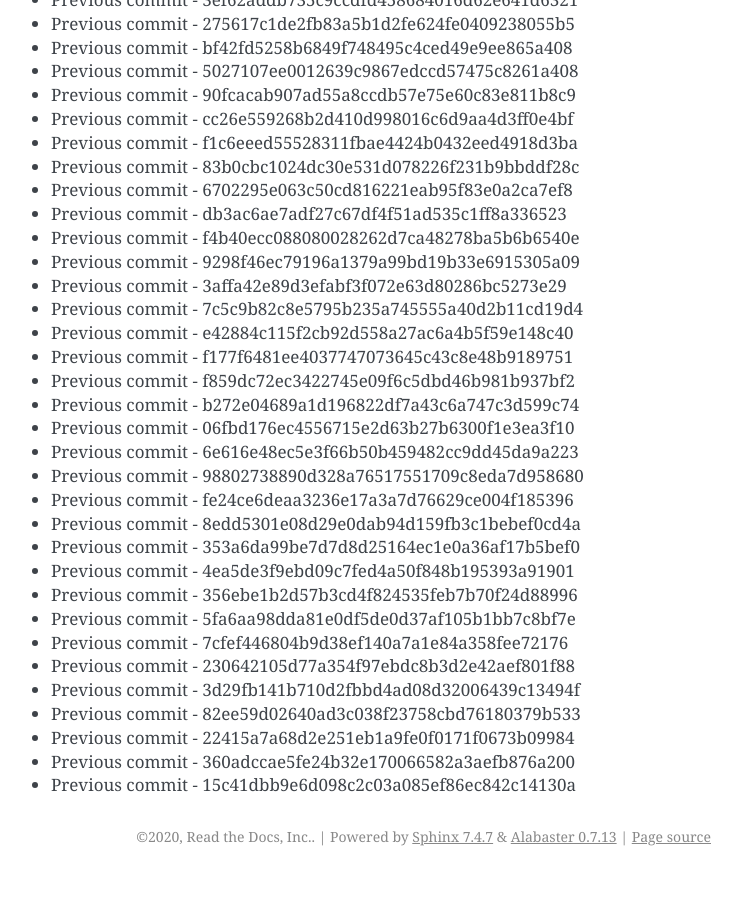
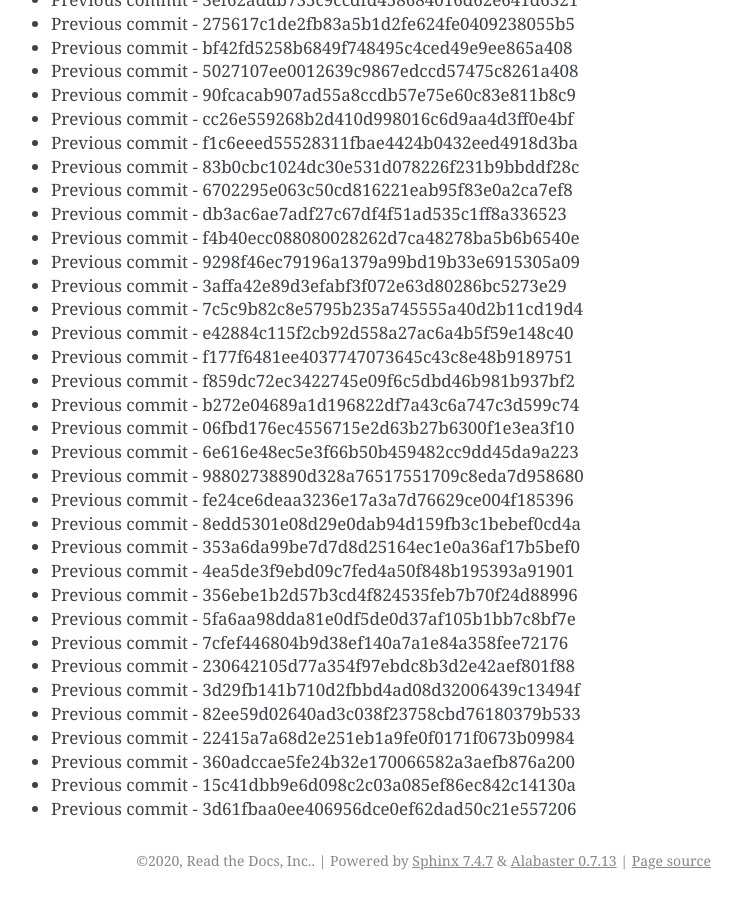
Before and after one commit to readthedocs/rtd-git-stresstest, a Sphinx documentation site: the page built from docs/updates.rst, in a window 1280 px wide and 900 px high, scrolled down 50034 px. Shown: the whole window, without its empty margins (399-1141 px from the left). Built offline with Sphinx 7.4.7, drawn with Linux system fonts in a browser that asks for light colours; before the commit the page ends 50910 px from its top, so only the background shows below that.

Commit message:
Generating commit from previous: 3d61fbaa0ee406956dce0ef62dad50c21e557206

```diff
--- a/docs/updates.rst
+++ b/docs/updates.rst
@@ -2134,3 +2134,4 @@ It can be tested for any performance characteristics.
 * Previous commit - 22415a7a68d2e251eb1a9fe0f0171f0673b09984
 * Previous commit - 360adccae5fe24b32e170066582a3aefb876a200
 * Previous commit - 15c41dbb9e6d098c2c03a085ef86ec842c14130a
+* Previous commit - 3d61fbaa0ee406956dce0ef62dad50c21e557206
```
